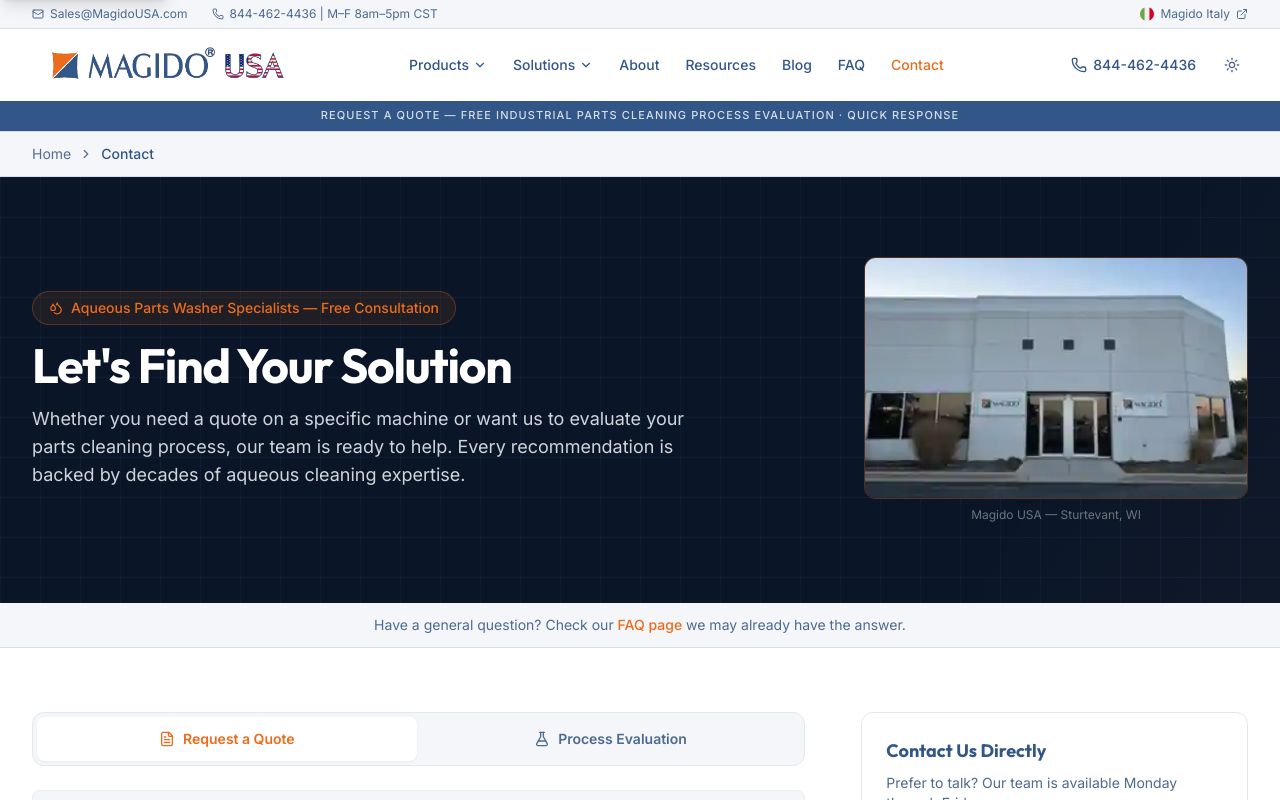
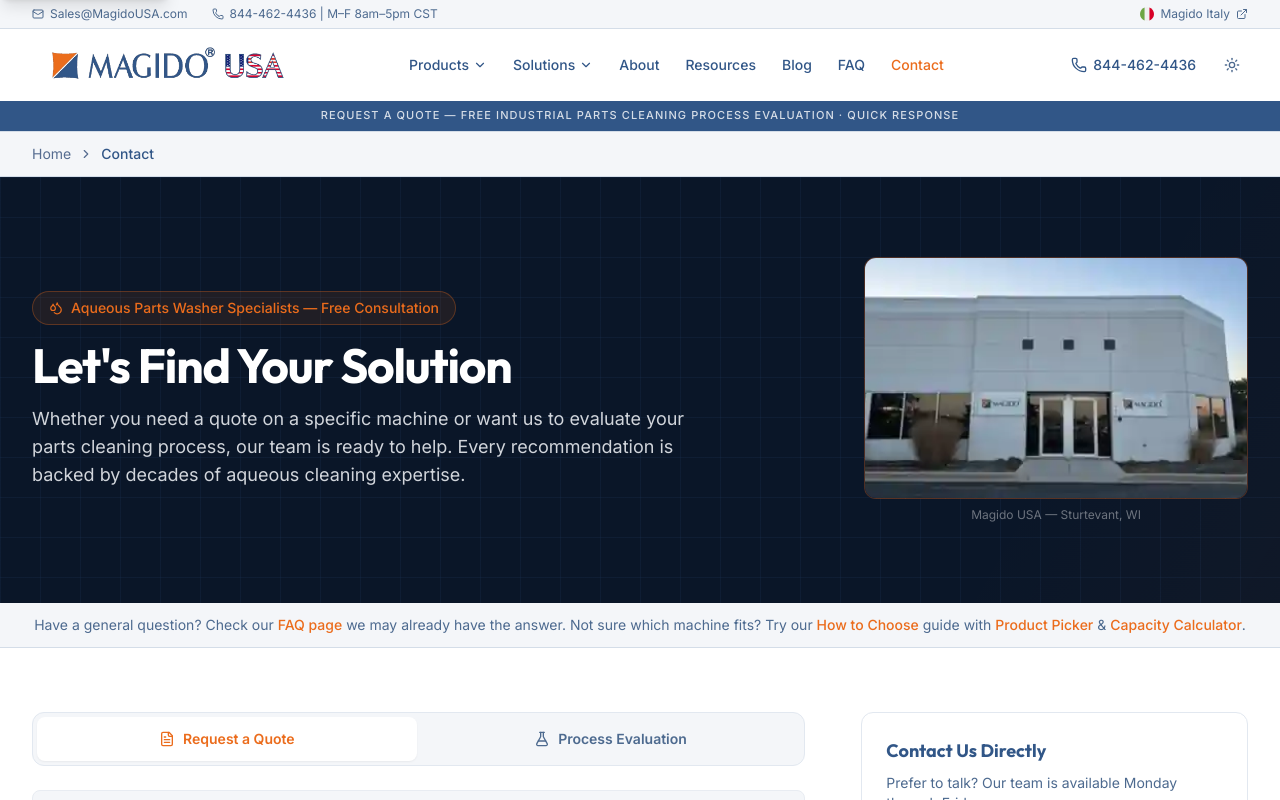
Before and after one commit to JasonBee99/MagidoUSA, a Next.js app: page /contact in a window 1280 px wide. Shown: the top 800 px of the page. Built offline with nearby package versions, Linux system fonts and the light colour scheme.

Commit message:
Phase 24: contact FAQ callout — add How to Choose, Product Picker, Capacity Calculator recommendations

```diff
--- a/src/app/contact/page.tsx
+++ b/src/app/contact/page.tsx
@@ -200,7 +200,19 @@
               FAQ page
             </Link>
             <br className="sm:hidden" />
-            {' '}we may already have the answer.
+            {' '}we may already have the answer.{' '}
+            Not sure which machine fits?{' '}Try our{' '}
+            <Link href="/how-to-choose" className="font-medium text-magido-orange hover:underline">
+              How to Choose
+            </Link>
+            {' '}guide with{' '}
+            <Link href="/how-to-choose#selector" className="font-medium text-magido-orange hover:underline">
+              Product Picker
+            </Link>
+            {' '}&amp;{' '}
+            <Link href="/how-to-choose#calculator" className="font-medium text-magido-orange hover:underline">
+              Capacity Calculator
+            </Link>.
           </p>
         </div>
       </div>
```
